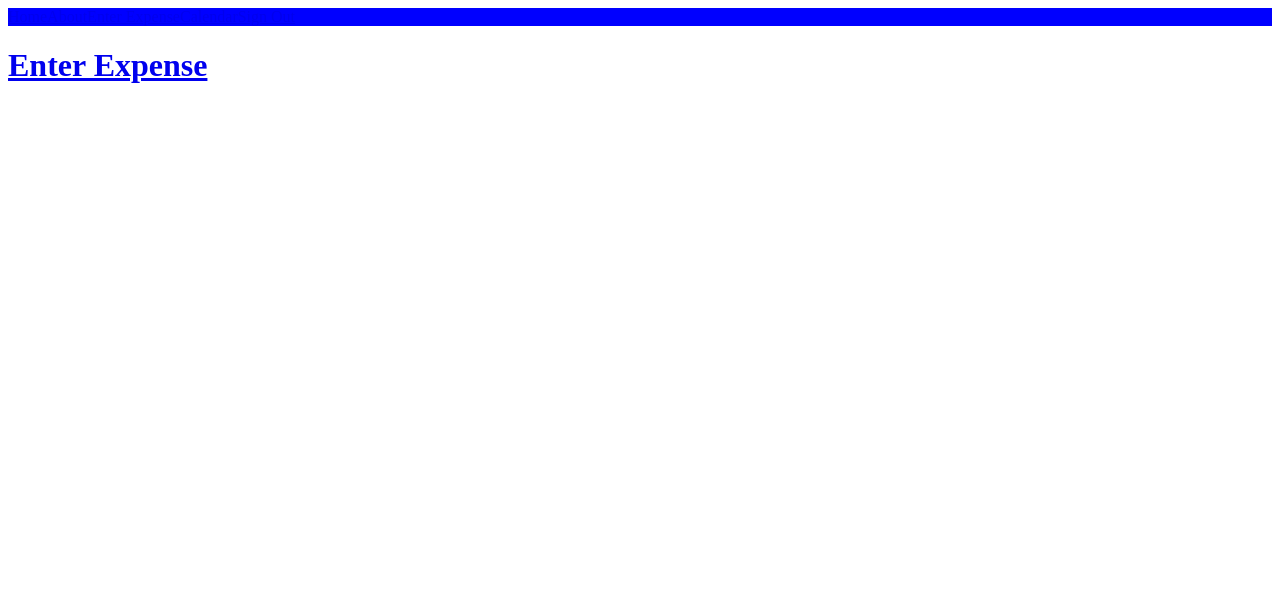
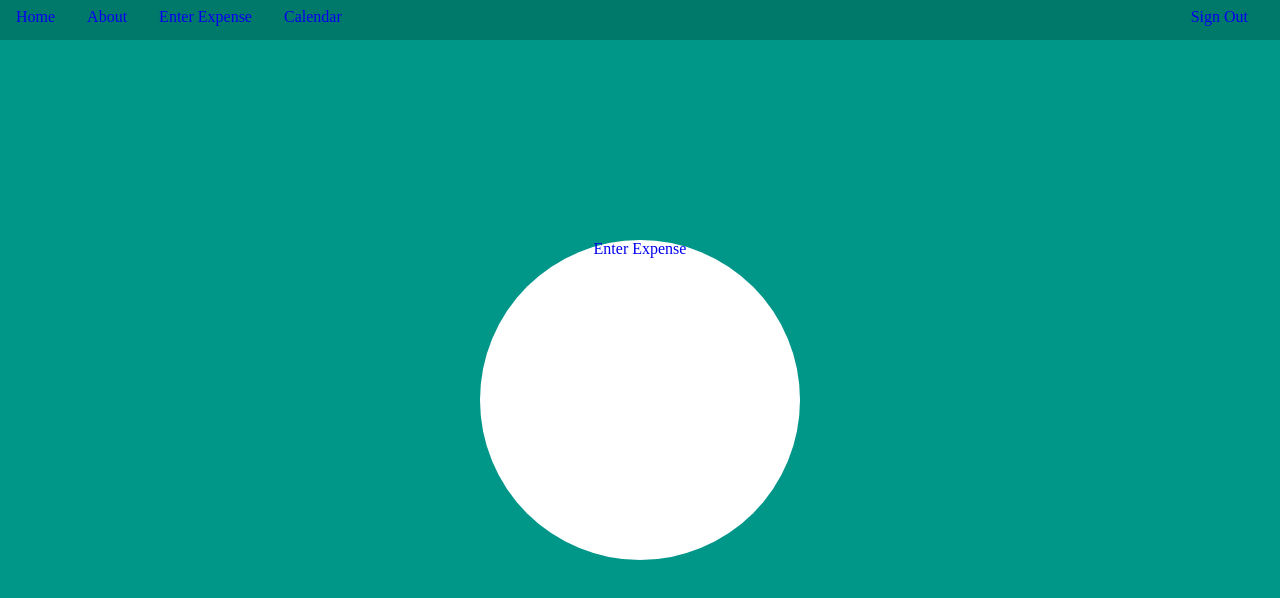
Before and after one commit to designmakeexperiement/PocketMoneyFront, a React app: page / in a window 1280 px wide. Shown: the top 598 px of the page. Built offline with nearby package versions, Linux system fonts and the light colour scheme.

Commit message:
added middle thingy

```diff
--- a/css/navbar.css
+++ /dev/null
@@ -1,3 +0,0 @@
-nav {
-  background-color: blue;
-}
--- a/package.json
+++ b/package.json
@@ -13,7 +13,6 @@
   "license": "ISC",
   "dependencies": {
     "dom": "0.0.3",
-    "node-sass": "^4.9.0",
     "react": "^16.3.2",
     "react-dom": "^16.3.2",
     "react-redux": "^5.0.7",
@@ -35,8 +34,8 @@
     "css-loader": "^0.28.11",
     "eslint": "^4.19.0",
     "eslint-plugin-react": "^7.7.0",
-    "less": "^3.0.1",
-    "less-loader": "^4.1.0",
+    "node-sass": "^4.9.0",
+    "sass-loader": "^7.0.1",
     "style-loader": "^0.20.3",
     "webpack-cli": "^2.0.12"
   },
--- a/src/components/App.js
+++ b/src/components/App.js
@@ -1,6 +1,7 @@
 import React, {Component} from 'react';
+import {Switch, Route} from 'react-router-dom';
+import "../../style/main.scss";
 import Nav from './nav';
-import {Switch, Route} from 'react-router-dom';
 import Home from '../containers/home';
 import ExpenseNew from '../containers/expense_new';
 import Calendar from '../containers/calendar';
--- a/src/components/nav.js
+++ b/src/components/nav.js
@@ -1,6 +1,6 @@
 import React, {Component} from 'react';
 import { NavLink } from 'react-router-dom';
-import "../../css/navbar.css";
+import "../../style/navbar.scss";
 
 
 
@@ -13,7 +13,7 @@ export default class Nav extends Component {
             <NavLink to="/about">About</NavLink>
             <NavLink to="/expense/new">Enter Expense</NavLink>
             <NavLink to="/calendar">Calendar</NavLink>
-            <NavLink to="/signout">Sign Out</NavLink>
+            <NavLink to="/signout" id="nav-signout">Sign Out</NavLink>
           </nav>
         </div>
       );
--- a/src/containers/home.js
+++ b/src/containers/home.js
@@ -1,5 +1,6 @@
 import React, {Component} from 'react';
 import {Link} from 'react-router-dom';
+import "../../style/home.scss";
 
 
 
@@ -7,9 +8,13 @@ export default class Home extends Component {
   render () {
       return (
         <div>
-          <div className="homeCircle">
-            <Link to="/expense/new">
-              <h1>Enter Expense</h1>
+          <div >
+              <Link to="/expense/new">
+              <div id="homeCircle">
+                <span className="homeCircleData">
+                  Enter Expense
+                </span>
+              </div>
             </Link>
           </div>
         </div>
--- /dev/null
+++ b/style/home.scss
@@ -0,0 +1,17 @@
+#homeCircle {
+    position: fixed;
+    border-radius: 50%;
+    top: 50%;
+    left: 50%;
+    margin-top: -10em;
+    margin-left: -10em;
+    background-color: white;
+    text-align: center;
+    height: 20em;
+    width: 20em;
+    .homeCircleData {
+      top: 50%;
+      left: 50%;
+    }
+
+}
--- a/style/main.scss
+++ b/style/main.scss
@@ -1,5 +1,3 @@
 body {
-  h1 {
-    color: blue;
-  }
+  background-color: #009688;
 }
--- /dev/null
+++ b/style/navbar.scss
@@ -0,0 +1,32 @@
+$nav-text: #212121;
+
+nav {
+  position: relative;
+  width: 100%;
+  top: 0;
+  left: 0;
+  height: 5%;
+  position: absolute;
+  background-color: #00796B;
+  a {
+    display: inline-block;
+    position: relative;
+    text-align: center;
+    text-decoration: none;
+    padding: 1em;
+    padding-top: .5em;
+    a:link {
+      color: $nav-text
+    }
+    a:visited {
+      color: $nav-text
+    }
+    a:hover {
+      background-color: white;
+    }
+  }
+  #nav-signout {
+    float: right;
+    right: 1em;
+  }
+}
--- a/webpack/webpack.dev.config.js
+++ b/webpack/webpack.dev.config.js
@@ -12,13 +12,9 @@ module.exports = {
       test: /\.(js|jsx)$/,
         exclude: /node_modules/,
         loader: 'babel-loader'
-      },{
-        test: /\.less$/,
-        loaders: ["style-loader", "css-loader", "less-loader"]
       },
-      // {
-      //   { test: /\.css$/, loader: "style-loader!css-loader" },
-      // }
+      { test:/\.(s*)css$/,
+        use:['style-loader','css-loader', 'sass-loader'] },
     ]
   },
   output: {
```
Also changed, not shown: css/main.css (deleted), 1 other file (tests, documents, lock files or other folders).
